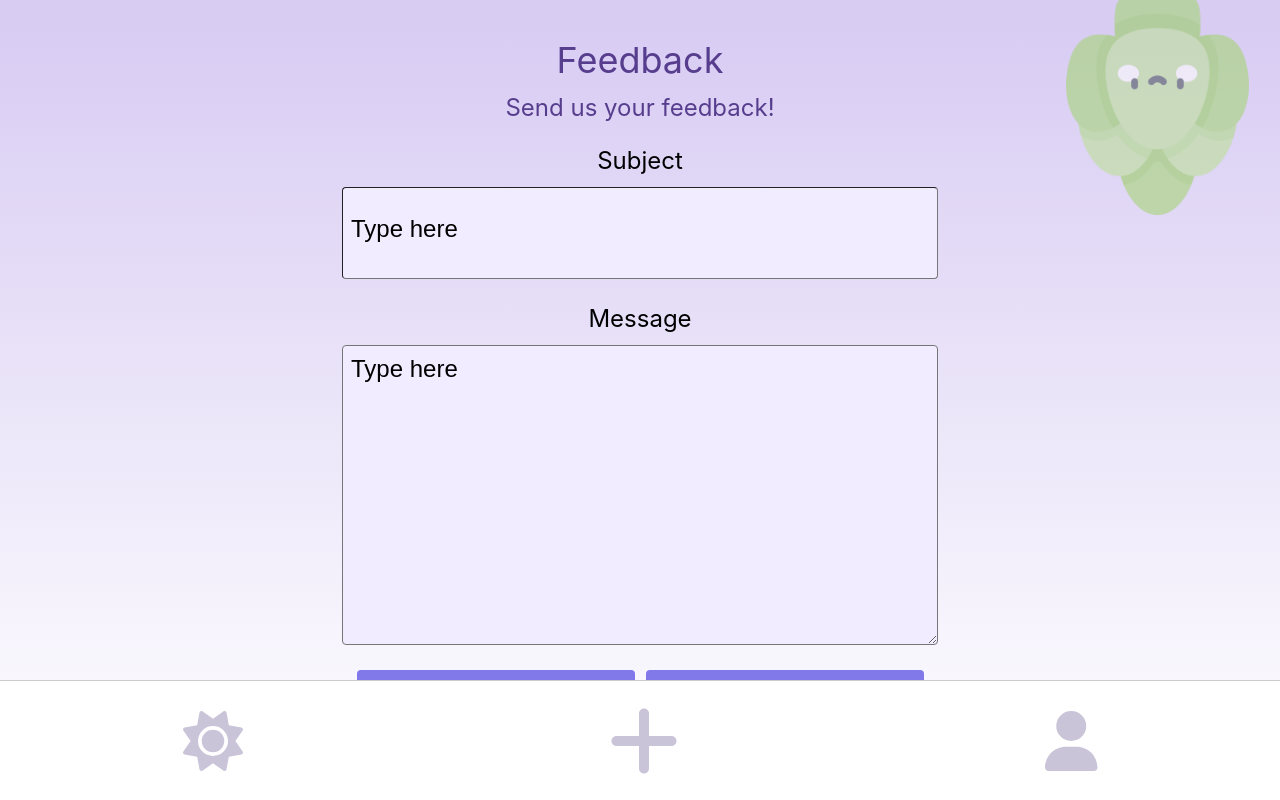
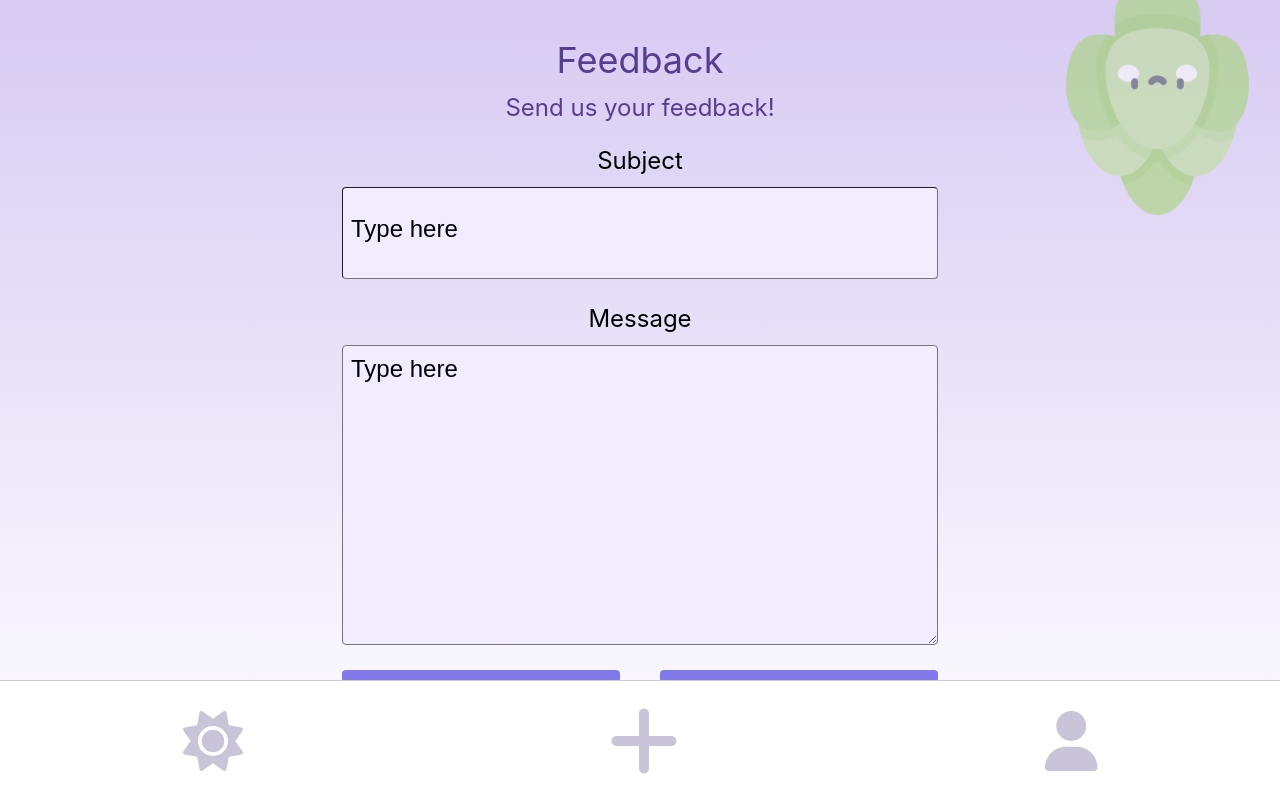
Before and after one commit to Glow-Carrots-App/glow-web, a Next.js app: page /settings/feedback in a window 1280 px wide. Built offline with nearby package versions, Linux system fonts and the light colour scheme; no server answers.

Commit message:
feedback form button gap

```diff
--- a/components/FeedbackForm/styles.module.css
+++ b/components/FeedbackForm/styles.module.css
@@ -81,4 +81,7 @@
   .container textarea::placeholder {
     font-size: 24px;
   }
+  .buttonPair {
+    gap: 40px;
+  }
 }
```
